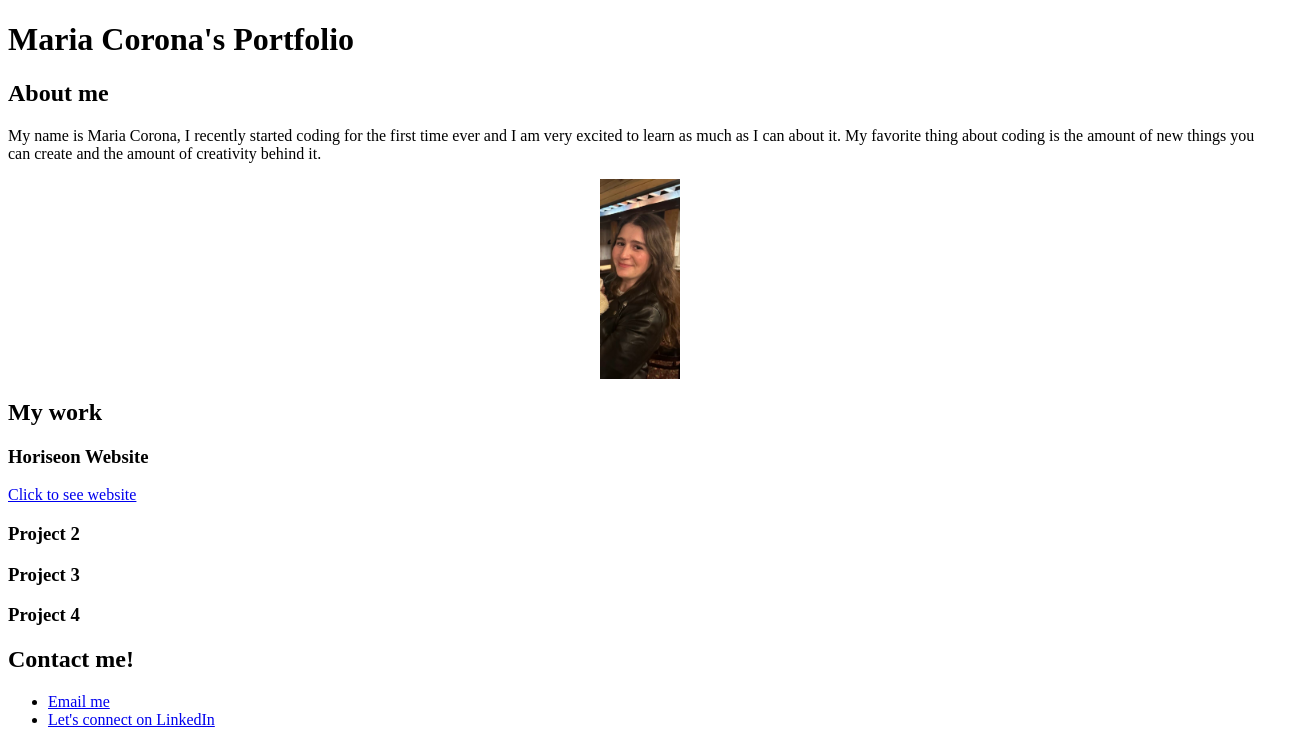
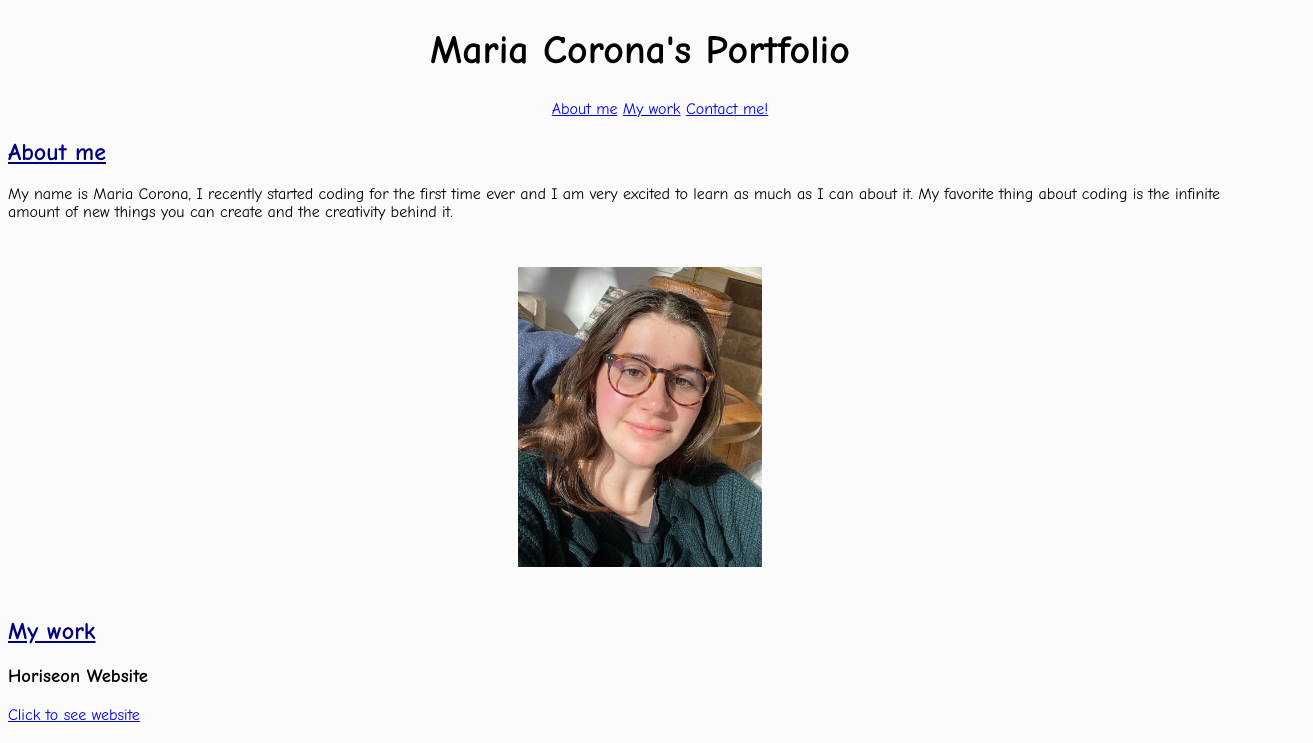
Before and after one commit to m13corona/m-professional-portfolio, a plain HTML site: page index.html in a window 1280 px wide. Shown: the top 743 px of the page, 1313 px wide, since content can reach past the window. Drawn offline with Linux system fonts and the light colour scheme; files that its build step writes are made by us from their sources.

Commit message:
deleted:    Marias.jpg renamed:    img portfolio.jpeg -> images/img portfolio.jpeg new file:   images/the-ultimate-guide-to-digital-marketing-61726311bf393-sej.jpeg modified:   index.html modified:   style.css

```diff
--- a/index.html
+++ b/index.html
@@ -3,58 +3,59 @@
 
   <head>
     <meta charset="UTF-8">
+    <meta name="viewport" content="width=device-width, initial-scale=1.0">
+    <link rel="stylesheet" href="style.css">
     <title>Maria's Professional Portfolio</title>
-    <link rel="stylesheet" href="./assets/css/style.css">
   </head>
 
+  <body class="body">
+      <h1 class="page-title">Maria Corona's Portfolio</h1>
 
-    <header>
-      <h1>Maria Corona's Portfolio</h1>
-    </header>
+      <div class="header">
+            <ul>
+                <a href="#About-me">About me</a>
+                <a href="#My-work">My work</a>
+                <a href="#Contact-me!">Contact me!</a>
+            </ul>
+      </div>
 
 
-<body>
     <!--About me section-->
-    <header>
-        <h2>About me</h2>
-    </header>
+    <section class="section-titles">
+    <h2 id="About-me">About me</h2>
+    </section>
 
      <p>
-      My name is Maria Corona, I recently started coding for the first time ever and I am very excited to learn as much as I can about it. My favorite thing about coding is the amount of new things you can create and the amount of creativity behind it.
+      My name is Maria Corona, I recently started coding for the first time ever and I am very excited to learn as much as I can about it. My favorite thing about coding is the infinite amount of new things you can create and the creativity behind it.
      </p>
 
     <section>
-        <img src = "Marias.jpg">
+        <img src="images/img portfolio.jpeg" alt="Maria smiling in the sunlight">
     </section>
 
-    <header>
-       <h2>My work</h2>
-    </header>
+<!--Project section-->
+<section class="section-titles">
+    <h2 id="My-work">My work</h2>
+</section>
 
-<!--Project section-->
-    <header>
-        <h3>Horiseon Website</h3>
-    </header>
-        <a href="https://m13corona.github.io/mktng-strategy/">Click to see website</a> </li>
+     <h3>Horiseon Website</h3>
+        <a href="https://m13corona.github.io/mktng-strategy/">Click to see website</a>
+        <img class="mktng-img" src="images/the-ultimate-guide-to-digital-marketing-61726311bf393-sej.jpeg" alt="megaphone with technology icons around it">
 
 <!--This is where the rest of the projects will be located-->
-    <header>
-        <h3>Project 2</h3>
-    </header>
 
-    <header>
-        <h3>Project 3</h3>
-    </header>
+    <h3>Project 2</h3>
 
-    <header>
-        <h3>Project 4</h3>
-    </header>
+    <h3>Project 3</h3>
+
+    <h3>Project 4</h3>
+
+
 
 <!--This is the contact me section-->
-
-<header>
-    <h2>Contact me!</h2>
-</header>
+<section class="section-titles">
+    <h2 id="Contact-me!">Contact me!</h2>
+</section>
 
     <ul>
        <li> <a href="mcorona1308@gmail.com"> Email me</a> </li>
@@ -62,6 +63,6 @@
     </ul>
 
 
- </body>
+   </body>
 
 </html>
--- a/style.css
+++ b/style.css
@@ -1,18 +1,35 @@
-.section-titles {
-    background-color: lightpink;
-
+.body {
+ font-family: "Comic Sans MS", "Lucida Grande", sans-serif;
+ background-color: #f6f6f670;
 }
 
-.size {
-    width: 200px;
-    height: 200px;
+.section-titles {
+   text-decoration: underline;
+   color: navy;
 }
 
 img {
-    width: 200px;
-    height: 200px;
+    width: 300px;
+    height: 300px;
+    padding: 30px;
     object-fit: contain;
     margin-left: auto ;
     margin-right: auto;
     display: block;
   }
+
+.page-title {
+    text-align: center;
+    font-size: 30pt;
+}
+
+.header {
+    text-align: center;
+}
+
+.mktng-img {
+    height: 300px;
+    width: 100%;
+    padding: 20px;
+    margin: 1px;
+}
```
Also changed, not shown: Marias.jpg (deleted), images/img portfolio.jpeg (renamed from img portfolio.jpeg), images/the-ultimate-guide-to-digital-marketing-61726311bf393-sej.jpeg (added).
